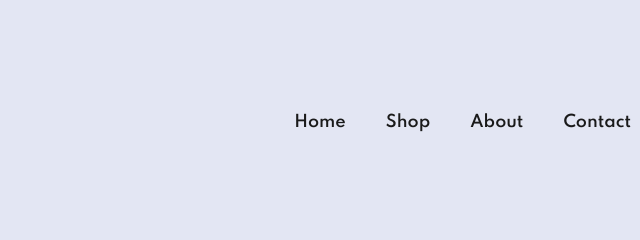
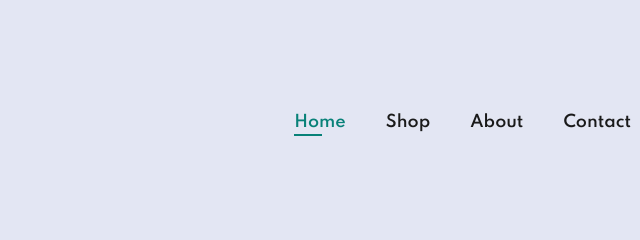
Before and after one commit to Jas7277/Jas7277.github.io, a plain HTML site: page index.html in a window 1280 px wide. Shown: the top 240 px of the page, 309-949 px from the left. Drawn offline with Linux system fonts and the light colour scheme.

Commit message:
Added to css file

```diff
--- a/index.html
+++ b/index.html
@@ -15,7 +15,7 @@
 
 		<div>
 			<ul id="navbar">
-				<li><a href="index.html">Home</a></li>
+				<li><a class="active" href="index.html">Home</a></li>
 				<li><a href="shop.html">Shop</a></li>
 				<li><a href="about.html">About</a></li>
 				<li><a href="contact.html">Contact</a></li>
--- a/style.css
+++ b/style.css
@@ -65,6 +65,7 @@ body {
 #navbar li{
 	list-style: none;
 	padding: 0 20px;
+	position: relative;
 }
 
 #navbar li a{
@@ -72,4 +73,20 @@ body {
 	font-size: 16px;
 	font-weight: 600;
 	color: #1a1a1a;
+	transition: 0.3s ease;
 }
+
+#navbar li a:hover,
+#navbar li a.active {
+	color: #088178;
+}
+
+#navbar li a.active::after{
+	content: "";
+	width: 30%;
+	height: 2px;
+	background: #088178;
+	position: absolute;
+	bottom: -4px;
+	left: 20px;
+}
```
